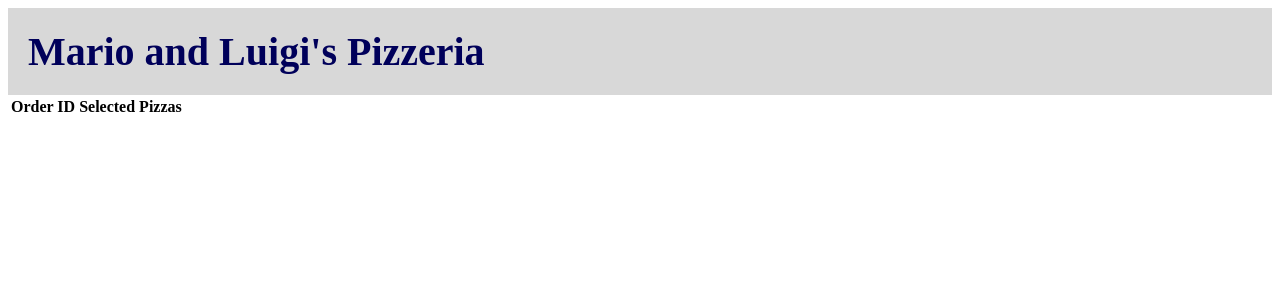
After one commit to breidi28/Pizzeria, a Flask app: page /luigi in a window 1280 px wide. The commit adds this page. Shown: the top 300 px of the page. Run offline with Flask 3, Linux system fonts and the light colour scheme; lists and menus that the app fills with data are empty.

Commit message:
added the luigi page and the interaction between mario and luigi

```diff
--- a/app/app.py
+++ b/app/app.py
@@ -1,23 +1,29 @@
-from flask import Flask, render_template
+from flask import Flask, render_template, request, redirect, url_for
 
 app = Flask(__name__)
+
+orders = []
 
 @app.route('/')
 @app.route('/index')
 def index():
     return render_template('index.html')
 
+@app.route('/mario.html')
 @app.route('/mario')
 def mario():
     return render_template('mario.html')
 
+@app.route('/submit_pizzas', methods=['POST'])
+def submit_pizzas():
+    selected_pizzas = request.form.getlist('pizzas[]')
+    orders.append({"id": len(orders)+1, "selected_pizzas": selected_pizzas})
+    return redirect(url_for('luigi'))
+
+@app.route('/luigi.html')
 @app.route('/luigi')
 def luigi():
-    return render_template('luigi.html')
-
-@app.route('/submit_pizzas', methods=['POST'])
-def submit_pizzas():
-    return render_template('submit_pizzas.html')
+    return render_template('luigi.html', orders=orders)
 
 if __name__ == '__main__':
     app.run(debug=True)
--- /dev/null
+++ b/app/templates/CSS/luigi.css
@@ -0,0 +1,27 @@
+header {
+    background-color: #d8d8d8;
+    padding: 10px;;
+    color: #00005a;
+    display: flex;
+    justify-content: space-between;
+    align-items: center;
+}
+
+header h1 {
+    font-size: 40px;
+    font-weight: bold;
+    margin: 10px;
+}
+
+.logo-container {
+    margin-left: auto;
+}
+
+.headlogo {
+    width: 150px;
+    height: 100px;
+}
+
+.header-text {
+    margin-left: 10px;
+}
--- a/app/templates/index.html
+++ b/app/templates/index.html
@@ -2,7 +2,6 @@
 <html lang="en">
 <head>
     <meta charset="UTF-8">
-    <meta http-equiv="X-UA-Compatible" content="IE=edge">
     <meta name="viewport" content="width=device-width, initial-scale=1.0">
     <!-- <link rel="stylesheet" type="text/css" href="{{ url_for('static', filename='styles.css') }}"> -->
     <link rel="stylesheet" href="CSS/styles.css">
--- /dev/null
+++ b/app/templates/luigi.html
@@ -0,0 +1,33 @@
+<!DOCTYPE html>
+<html lang="en">
+<head>
+    <meta charset="UTF-8">
+    <meta name="viewport" content="width=device-width, initial-scale=1.0">
+    <link rel="stylesheet" href="CSS/luigi.css">
+    <!-- <link rel="stylesheet" type="text/css" href="{{ url_for('static', filename='luigi.css') }}"> -->
+	<title>Pending Pizza Orders</title>
+</head>
+<body>
+	<header>
+        <h1>Mario and Luigi's Pizzeria</h1>
+    </header>
+
+	<table>
+		<thead>
+			<tr>
+				<th>Order ID</th>
+				<th>Selected Pizzas</th>
+			</tr>
+		</thead>
+		<tbody>
+			{% for order in orders %}
+			<tr>
+				<td>{{ order.id }}</td>
+				<td>{{ order.selected_pizzas }}</td>
+			</tr>
+			{% endfor %}
+		</tbody>
+	</table>
+
+</body>
+</html>
```
